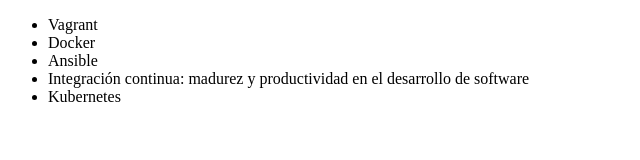
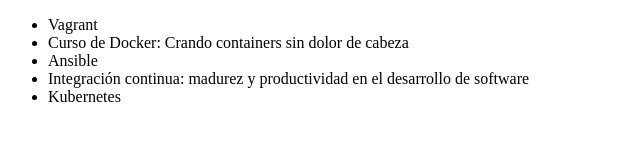
Before and after one commit to kevinvasquezb/alura-git, a plain HTML site: page index.html in a window 1280 px wide. Shown: the whole page, without its empty margins (0-640 px from the left). Drawn offline with Linux system fonts and the light colour scheme.

Commit message:
Actualizando nombre del curso de Docker.

```diff
--- a/index.html
+++ b/index.html
@@ -7,7 +7,7 @@
 <body>
      <ul>
          <li> Vagrant </li>
-         <li> Docker </li>
+         <li> Curso de Docker: Crando containers sin dolor de cabeza </li>
          <li> Ansible </li>
          <li> Integración continua: madurez y productividad en el desarrollo de software</li>
          <li>Kubernetes</li>
```
